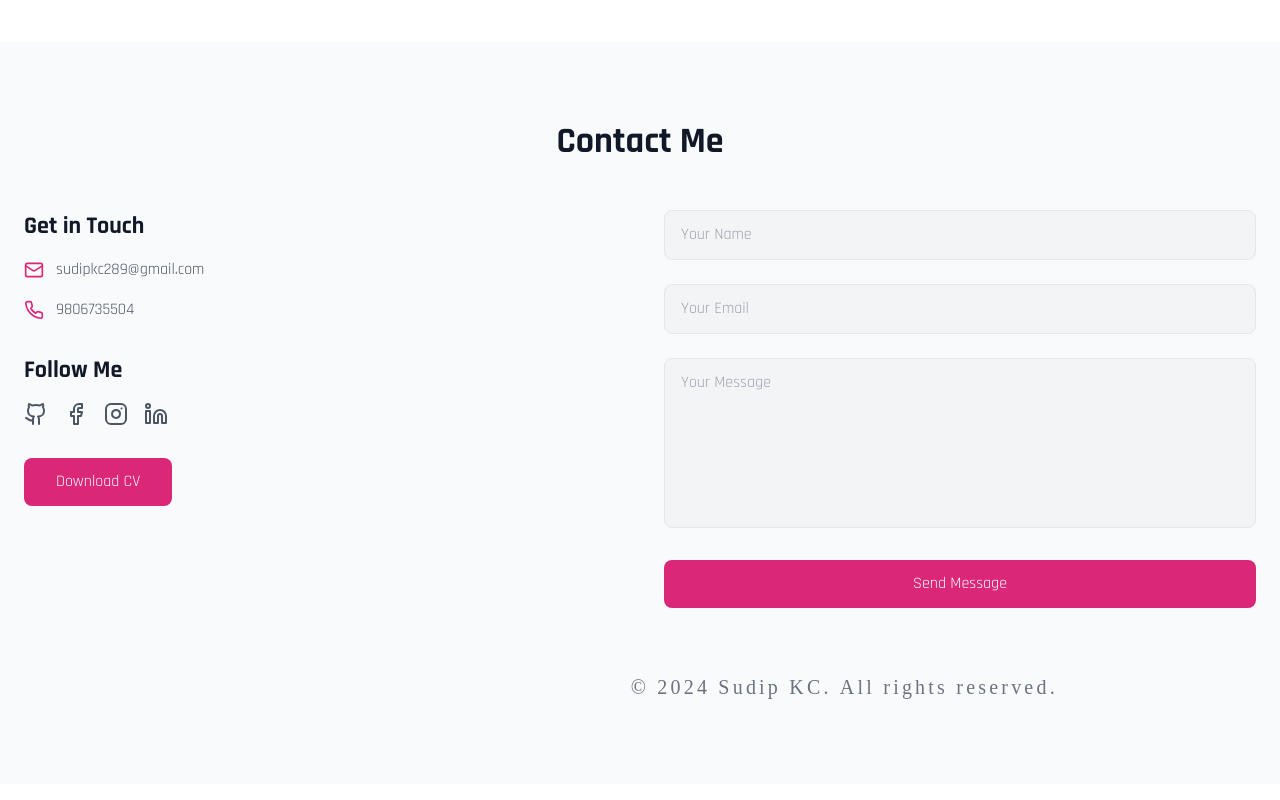
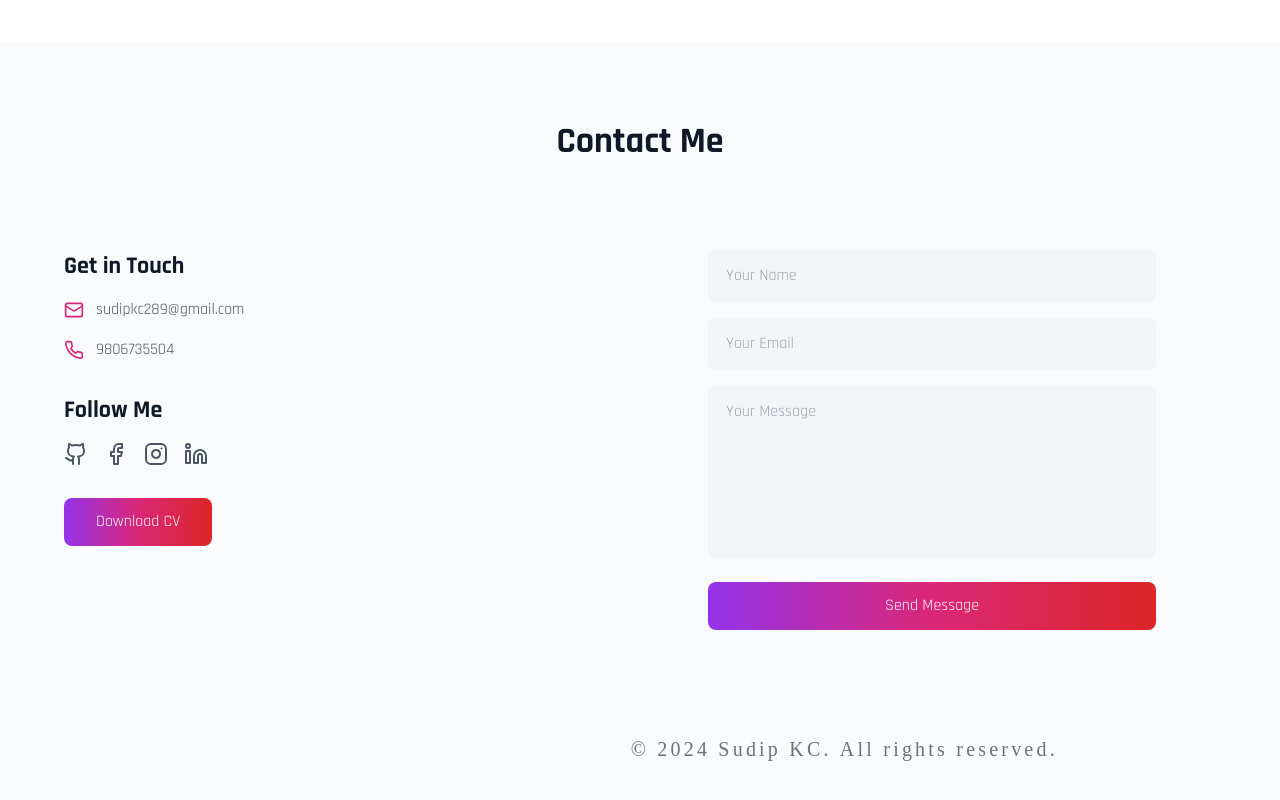
Before and after one commit to sudipkc3/My_Portfolio_React-2, a React (Vite) app: page / in a window 1280 px wide. Shown: the part 3342-4142 px from the top of the page. Built offline with nearby package versions, Linux system fonts and the light colour scheme.

Commit message:
fixed contact section

```diff
--- a/src/components/Contact/Contact.tsx
+++ b/src/components/Contact/Contact.tsx
@@ -17,7 +17,7 @@ export default function Contact() {
         <h2 className="text-4xl font-bold text-center text-gray-900 dark:text-white mb-12">
           Contact Me
         </h2>
-        <div className="grid grid-cols-1 md:grid-cols-2 gap-12">
+        <div className="grid grid-cols-1 md:grid-cols-2 gap-4 p-10">
           <div className="space-y-8">
             <div>
               <h3 className="text-2xl font-bold text-gray-900 dark:text-white mb-4">
@@ -47,9 +47,9 @@ export default function Contact() {
                       href={link.href}
                       target="_blank"
                       rel="noopener noreferrer"
-                      className="text-gray-600 dark:text-gray-400 hover:text-pink-600 dark:hover:text-pink-500 transition-colors duration-300"
+                      className="text-gray-600 dark:text-gray-400 transition-colors duration-300"
                     >
-                      <Icon className="w-6 h-6" />
+                      <Icon className="w-6 h-6 hover:text-transparent hover:bg-clip-text hover:bg-gradient-to-r hover:from-purple-400 hover:via-pink-500 hover:to-red-500" />
                     </a>
                   );
                 })}
@@ -59,7 +59,7 @@ export default function Contact() {
               <a
                 href="/Images/Sudip Kc CV.pdf"
                 download
-                className="inline-block px-8 py-3 bg-pink-600 text-white rounded-lg hover:bg-pink-700 transition-colors duration-300"
+                className="inline-block px-8 py-3 bg-gradient-to-r from-purple-600 via-pink-600 to-red-600 text-white rounded-lg hover:bg-gradient-to-r hover:from-purple-700 hover:via-pink-700 hover:to-red-700 transition-colors duration-300"
               >
                 Download CV
               </a>
--- a/src/components/Contact/ContactForm.tsx
+++ b/src/components/Contact/ContactForm.tsx
@@ -22,7 +22,7 @@ export default function ContactForm() {
   };
 
   return (
-    <form action="https://formspree.io/f/xkgnzvbp" method="post" onSubmit={handleSubmit} className="space-y-6">
+    <form action="https://formspree.io/f/xkgnzvbp" method="post" onSubmit={handleSubmit} className="space-y-4 max-w-md mx-auto">
       <div>
         <input
           type="text"
@@ -31,7 +31,7 @@ export default function ContactForm() {
           onChange={handleChange}
           placeholder="Your Name"
           required
-          className="w-full px-4 py-3 rounded-lg bg-gray-100 dark:bg-gray-700 border border-gray-200 dark:border-gray-600 focus:border-pink-500 focus:ring-2 focus:ring-pink-500 outline-none transition-colors duration-300"
+          className="w-full px-4 py-3 rounded-lg bg-gray-100 dark:bg-gray-700 border-2 border-transparent focus:border-gradient-to-r focus:from-purple-400 focus:via-pink-500 focus:to-red-500 focus:ring-2 focus:ring-pink-500 outline-none transition-colors duration-300 cursor-pointer"
         />
       </div>
       <div>
@@ -42,7 +42,7 @@ export default function ContactForm() {
           onChange={handleChange}
           placeholder="Your Email"
           required
-          className="w-full px-4 py-3 rounded-lg bg-gray-100 dark:bg-gray-700 border border-gray-200 dark:border-gray-600 focus:border-pink-500 focus:ring-2 focus:ring-pink-500 outline-none transition-colors duration-300"
+          className="w-full px-4 py-3 rounded-lg bg-gray-100 dark:bg-gray-700 border-2 border-transparent focus:border-gradient-to-r focus:from-purple-400 focus:via-pink-500 focus:to-red-500 focus:ring-2 focus:ring-pink-500 outline-none transition-colors duration-300 cursor-pointer"
         />
       </div>
       <div>
@@ -53,12 +53,12 @@ export default function ContactForm() {
           placeholder="Your Message"
           required
           rows={6}
-          className="w-full px-4 py-3 rounded-lg bg-gray-100 dark:bg-gray-700 border border-gray-200 dark:border-gray-600 focus:border-pink-500 focus:ring-2 focus:ring-pink-500 outline-none transition-colors duration-300 resize-none"
+          className="w-full px-4 py-3 rounded-lg bg-gray-100 dark:bg-gray-700 border-2 border-transparent focus:border-gradient-to-r focus:from-purple-400 focus:via-pink-500 focus:to-red-500 focus:ring-2 focus:ring-pink-500 outline-none transition-colors duration-300 resize-none cursor-pointer"
         />
       </div>
       <button
         type="submit"
-        className="w-full px-8 py-3 bg-pink-600 text-white rounded-lg hover:bg-pink-700 transition-colors duration-300"
+        className="w-full px-8 py-3 bg-gradient-to-r from-purple-600 via-pink-600 to-red-600 text-white rounded-lg hover:bg-gradient-to-r hover:from-purple-700 hover:via-pink-700 hover:to-red-700 transition-colors duration-300 cursor-pointer"
       >
         Send Message
       </button>
```
